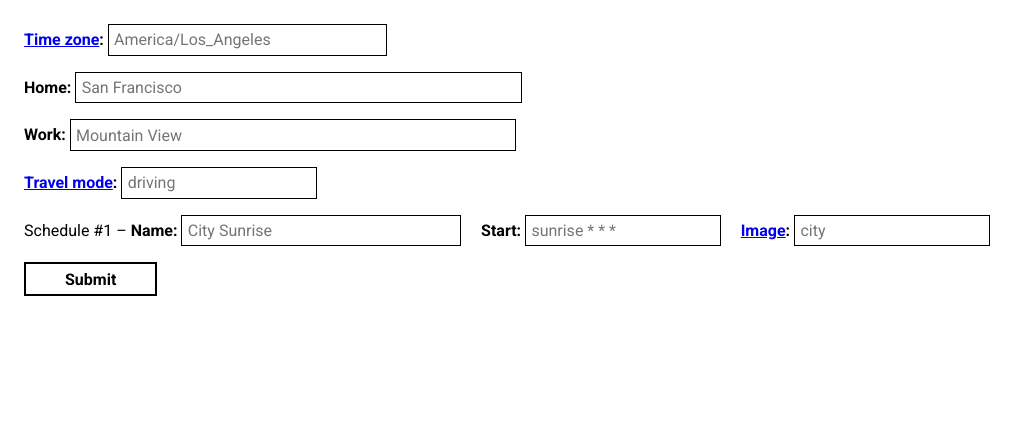
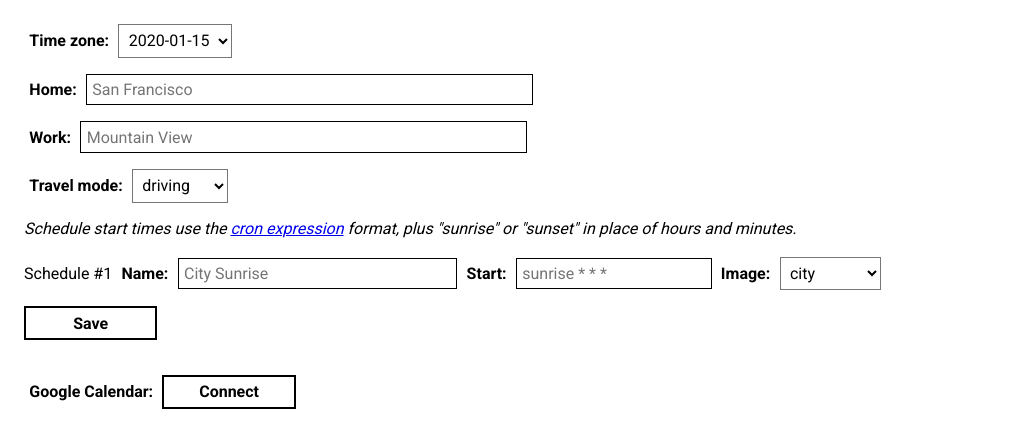
Before and after one commit to maxbbraun/accent, a Flask app: template server/templates/hello.html in a window 1280 px wide. Shown: the top 448 px of the page, without its empty margins (0-1029 px from the left). Run offline with Flask 2, Linux system fonts and the light colour scheme; the template is opened without the code that fills it: most values are stand-ins (such as "Sample title", 1, 10 or a date in 2020).

Commit message:
Improve user authentication
- User-specific Google Calendar OAuth
- Validate user keys
- Easier settings UI
- This contributes to issue #3

```diff
--- a/server/main.py
+++ b/server/main.py
@@ -3,14 +3,25 @@ from flask import redirect
 from flask import render_template
 from flask import request
 from flask import send_file
+from googleapiclient.http import build_http
+from logging import error
 from logging import exception
+from oauth2client.client import HttpAccessTokenRefreshError
+from pytz import common_timezones
 from time import time
 
 from artwork import Artwork
+from auth import ACCOUNT_ACCESS_URL
+from auth import google_calendar_step1
+from auth import google_calendar_step2
+from auth import settings_url
 from auth import user_auth
+from auth import validate_key
+from auth import verify_scope
 from city import City
 from commute import Commute
 from firestore import Firestore
+from firestore import GoogleCalendarStorage
 from google_calendar import GoogleCalendar
 from response import epd_response
 from response import png_response
@@ -18,7 +29,7 @@ from response import text_response
 from schedule import Schedule
 
 # The URL of the Medium story about Accent.
-REDIRECT_URL = "https://medium.com/@maxbraun/meet-accent-352cfa95813a"
+INFO_URL = "https://medium.com/@maxbraun/meet-accent-352cfa95813a"
 
 # The template for editing user data.
 HELLO_TEMPLATE = "hello.html"
@@ -28,7 +39,7 @@ app = Flask(__name__)
 
 @app.route("/artwork")
 @user_auth(png_response)
-def artwork(user=None):
+def artwork(key=None, user=None):
     """Responds with a PNG version of the artwork image."""
 
     artwork = Artwork(user)
@@ -38,7 +49,7 @@ def artwork(user=None):
 
 @app.route("/city")
 @user_auth(png_response)
-def city(user=None):
+def city(key=None, user=None):
     """Responds with a PNG version of the city image."""
 
     city = City(user)
@@ -48,7 +59,7 @@ def city(user=None):
 
 @app.route("/commute")
 @user_auth(png_response)
-def commute(user=None):
+def commute(key=None, user=None):
     """Responds with a PNG version of the commute image."""
 
     commute = Commute(user)
@@ -58,40 +69,40 @@ def commute(user=None):
 
 @app.route("/calendar")
 @user_auth(png_response)
-def calendar(user=None):
+def calendar(key=None, user=None):
     """Responds with a PNG version of the calendar image."""
 
-    calendar = GoogleCalendar(user)
+    calendar = GoogleCalendar(key, user)
     image = calendar.image()
     return png_response(image)
 
 
 @app.route("/png")
 @user_auth(png_response)
-def png(user=None):
+def png(key=None, user=None):
     """Responds with a PNG version of the scheduled image."""
 
-    schedule = Schedule(user)
+    schedule = Schedule(key, user)
     image = schedule.image()
     return png_response(image)
 
 
 @app.route("/epd")
 @user_auth(epd_response)
-def epd(user=None):
+def epd(key=None, user=None):
     """Responds with an e-paper display version of the scheduled image."""
 
-    schedule = Schedule(user)
+    schedule = Schedule(key, user)
     image = schedule.image()
     return epd_response(image)
 
 
 @app.route("/next")
 @user_auth()
-def next(user=None):
+def next(key=None, user=None):
     """Responds with the milliseconds until the next image."""
 
-    schedule = Schedule(user)
+    schedule = Schedule(key, user)
     milliseconds = schedule.delay()
     return text_response(str(milliseconds))
 
@@ -100,26 +111,41 @@ def next(user=None):
 def root():
     """Redirects to the Medium story about Accent."""
 
-    return redirect(REDIRECT_URL)
+    return redirect(INFO_URL)
 
 
 @app.route("/hello/<key>", methods=["GET"])
+@validate_key
 def hello_get(key):
     """Responds with a form for editing user data."""
 
     # Look up any existing user data.
     firestore = Firestore()
-    user = firestore.user(key)
+    calendar_credentials = GoogleCalendarStorage(key).get()
 
-    return render_template(HELLO_TEMPLATE, key=key, user=user)
+    # Force a Google Calendar credentials refresh to get the latest status.
+    if calendar_credentials:
+        try:
+            calendar_credentials.refresh(build_http())
+        except HttpAccessTokenRefreshError:
+            calendar_credentials = None
+
+    calendar_connected = calendar_credentials is not None
+    return render_template(HELLO_TEMPLATE, key=key, user=firestore.user(key),
+                           calendar_connected=calendar_connected,
+                           calendar_connect_url=google_calendar_step1(key),
+                           calendar_disconnect_url=ACCOUNT_ACCESS_URL,
+                           time_zones=common_timezones)
 
 
 @app.route("/hello/<key>", methods=["POST"])
+@validate_key
 def hello_post(key):
     """Saves user data and responds with the updated form."""
 
     form = request.form
     firestore = Firestore()
+    calendar_credentials = GoogleCalendarStorage(key).get()
 
     # Build the schedule from the form data, dropping any empty entries.
     list_form = form.to_dict(flat=False)
@@ -131,15 +157,52 @@ def hello_post(key):
                 if name and start and image]
 
     # Update the existing user data or create a new one.
-    user = firestore.update_user(key, {
+    firestore.set_user(key, {
         "time_zone": form["time_zone"],
         "home": form["home"],
         "work": form["work"],
         "travel_mode": form["travel_mode"],
-        "schedule": schedule
-    })
+        "schedule": schedule})
+    if calendar_credentials:
+        firestore.update_user(key, {
+            "google_calendar_credentials": calendar_credentials.to_json()})
+    user = firestore.user(key)
 
-    return render_template(HELLO_TEMPLATE, key=key, user=user)
+    calendar_connected = calendar_credentials is not None
+    return render_template(HELLO_TEMPLATE, key=key, user=user,
+                           calendar_connected=calendar_connected,
+                           calendar_connect_url=google_calendar_step1(key),
+                           calendar_disconnect_url=ACCOUNT_ACCESS_URL,
+                           time_zones=common_timezones)
+
+
+@app.route("/oauth")
+def oauth():
+    """Handles any OAuth flow redirects."""
+
+    # Always redirect back to the settings page.
+    key = request.args.get("state")
+    settings = redirect(settings_url(key))
+
+    # Handle any errors, notable the user declining.
+    oauth_error = request.args.get("error")
+    if oauth_error:
+        error("OAuth error: %s" % oauth_error)
+        return settings
+
+    # Verify the the scope is as expected.
+    scope = request.args.get("scope")
+    if not verify_scope(scope):
+        error("Unknown OAuth scope: %s" % scope)
+        return settings
+
+    # Exchange and save the OAuth credentials.
+    code = request.args.get("code")
+    credentials = google_calendar_step2(key, code)
+    credentials.set_store(GoogleCalendarStorage(key))
+    credentials.refresh(build_http())
+
+    return settings
 
 
 @app.errorhandler(500)
--- a/server/schedule.py
+++ b/server/schedule.py
@@ -30,14 +30,14 @@ class Schedule:
              are "artwork", "city", "commute", and "calendar".
     """
 
-    def __init__(self, user):
+    def __init__(self, key, user):
         self.local_time = LocalTime(user)
         self.sun = Sun(user)
         self.schedule = user.get("schedule")
         self.artwork = Artwork(user)
         self.city = City(user)
         self.commute = Commute(user)
-        self.calendar = GoogleCalendar(user)
+        self.calendar = GoogleCalendar(key, user)
 
     def _next(self, cron, after):
         """Finds the next time matching the cron expression."""
--- a/server/templates/hello.html
+++ b/server/templates/hello.html
@@ -12,12 +12,11 @@
                 padding: 12pt;
             }
 
-            input {
+            input, select {
                 font-family: 'Roboto', sans-serif;
                 font-size: 12pt;
                 padding: 4pt;
                 margin-bottom: 12pt;
-                margin-right: 12pt;
                 background-color: white;
             }
 
@@ -26,7 +25,7 @@
                 font-weight: 400;
             }
 
-            input[type=submit] {
+            input[type=submit], input[type=button] {
                 border: 2pt solid black;
                 font-weight: 700;
                 width: 100pt;
@@ -34,47 +33,72 @@
 
             label {
                 font-weight: 700;
+                margin: 4pt;
             }
         </style>
     </head>
     <body>
         <form method="post" action="{{ url_for('hello_post', key=key) }}">
-            <label for="time_zone"><a href="https://en.wikipedia.org/wiki/List_of_tz_database_time_zones" target="_blank">Time zone</a>:</label>
-            {% set time_zone = user.get('time_zone') if user and 'time_zone' in user._data else '' %}
-            <input type="text" name="time_zone" size="30" placeholder="America/Los_Angeles" value="{{ time_zone }}"><br />
+            <label for="time_zone">Time zone:</label>
+            {% set time_zone = user.get('time_zone') if user and 'time_zone' in user._data else 'America/Los_Angeles' %}
+            <select name="time_zone">
+            {% for list_time_zone in time_zones %}
+                <option value="{{ list_time_zone }}"{% if time_zone == list_time_zone %} selected{% endif %}>{{ list_time_zone }}</option>
+            {% endfor %}
+            </select><br />
             <label for="home">Home:</label>
             {% set home = user.get('home') if user and 'home' in user._data else '' %}
             <input type="text" name="home" size="50" placeholder="San Francisco" value="{{ home }}"><br />
             <label for="work">Work:</label>
             {% set work = user.get('work') if user and 'work' in user._data else '' %}
             <input type="text" name="work" size="50" placeholder="Mountain View" value="{{ work }}"><br />
-            <label for="travel_mode"><a href="https://developers.google.com/maps/documentation/directions/intro#TravelModes" target="_blank">Travel mode</a>:</label>
-            {% set travel_mode = user.get('travel_mode') if user and 'travel_mode' in user._data else '' %}
-            <input type="text" name="travel_mode" size="20" placeholder="driving" value="{{ travel_mode }}"><br />
+            <label for="travel_mode">Travel mode:</label>
+            {% set travel_mode = user.get('travel_mode') if user and 'travel_mode' in user._data else 'driving' %}
+            <select name="travel_mode">
+                <option value="driving"{% if travel_mode == 'driving' %} selected{% endif %}>driving</option>
+                <option value="walking"{% if travel_mode == 'walking' %} selected{% endif %}>walking</option>
+                <option value="bicycling"{% if travel_mode == 'bicycling' %} selected{% endif %}>bicycling</option>
+                <option value="transit"{% if travel_mode == 'transit' %} selected{% endif %}>transit</option>
+            </select><br />
+            <i>Schedule start times use the <a href="https://en.wikipedia.org/wiki/Cron#CRON_expression" target="_blank">cron expression</a> format, plus "sunrise" or "sunset" in place of hours and minutes.</i><br /><br />
             {% set schedule_name_placeholder = 'City Sunrise' %}
             {% set schedule_start_placeholder = 'sunrise * * *' %}
-            {% set schedule_image_placeholder = 'city' %}
-            {% set schedule_image_link = 'https://github.com/maxbbraun/accent/blob/master/server/schedule.py#L30' %}
             {% if user and 'schedule' in user._data %}
                 {% for entry in user.get('schedule') %}
-                    Schedule #{{ loop.index }} &ndash;
+                    Schedule #{{ loop.index }}
                     <label for="schedule_name">Name:</label>
                     <input type="text" name="schedule_name" size="30" placeholder="{{ schedule_name_placeholder }}" value="{{ entry['name'] }}">
                     <label for="schedule_start">Start:</label>
                     <input type="text" name="schedule_start" size="20" placeholder="{{ schedule_start_placeholder }}" value="{{ entry['start'] }}">
-                    <label for="schedule_image"><a href="{{ schedule_image_link }}" target="_blank">Image</a>:</label>
-                    <input type="text" name="schedule_image" size="20" placeholder="{{ schedule_image_placeholder }}" value="{{ entry['image'] }}"><br />
+                    <label for="schedule_image">Image:</label>
+                    <select name="schedule_image">
+                        <option value="artwork"{% if entry['image'] == 'artwork' %} selected{% endif %}>artwork</option>
+                        <option value="city"{% if entry['image'] == 'city' %} selected{% endif %}>city</option>
+                        <option value="commute"{% if entry['image'] == 'commute' %} selected{% endif %}>commute</option>
+                        <option value="calendar"{% if entry['image'] == 'calendar' %} selected{% endif %}>calendar</option>
+                    </select><br />
                 {% endfor %}
             {% endif %}
             {% set next_index = user.get('schedule') | length + 1 if user and 'schedule' in user._data else 1 %}
-            Schedule #{{ next_index }} &ndash;
+            Schedule #{{ next_index }}
             <label for="schedule_name">Name:</label>
             <input type="text" name="schedule_name" size="30" placeholder="{{ schedule_name_placeholder }}">
             <label for="schedule_start">Start:</label>
             <input type="text" name="schedule_start" size="20" placeholder="{{ schedule_start_placeholder }}">
-            <label for="schedule_image"><a href="{{ schedule_image_link }}" target="_blank">Image</a>:</label>
-            <input type="text" name="schedule_image" size="20" placeholder="{{ schedule_image_placeholder }}"><br />
-            <input type="submit" />
-        </form>
+            <label for="schedule_image">Image:</label>
+            <select name="schedule_image">
+                <option value="artwork">artwork</option>
+                <option value="city" selected>city</option>
+                <option value="commute">commute</option>
+                <option value="calendar">calendar</option>
+            </select><br />
+            <input type="submit" value="Save" />
+        </form><br />
+        <label for="calendar_connected">Google Calendar:</label>
+        {% if calendar_connected %}
+        <input type="button" name="calendar_disconnect" onclick="window.location.href = '{{ calendar_disconnect_url | safe }}'" value="Disconnect" />
+        {% else %}
+        <input type="button" name="calendar_connect" onclick="window.location.href = '{{ calendar_connect_url | safe }}'" value="Connect" />
+        {% endif %}
     </body>
 </html>
```
Also changed, not shown: server/auth.py (+83 -7 lines), server/firestore.py (+103 -3 lines), server/google_calendar.py (+16 -33 lines), README.md.
